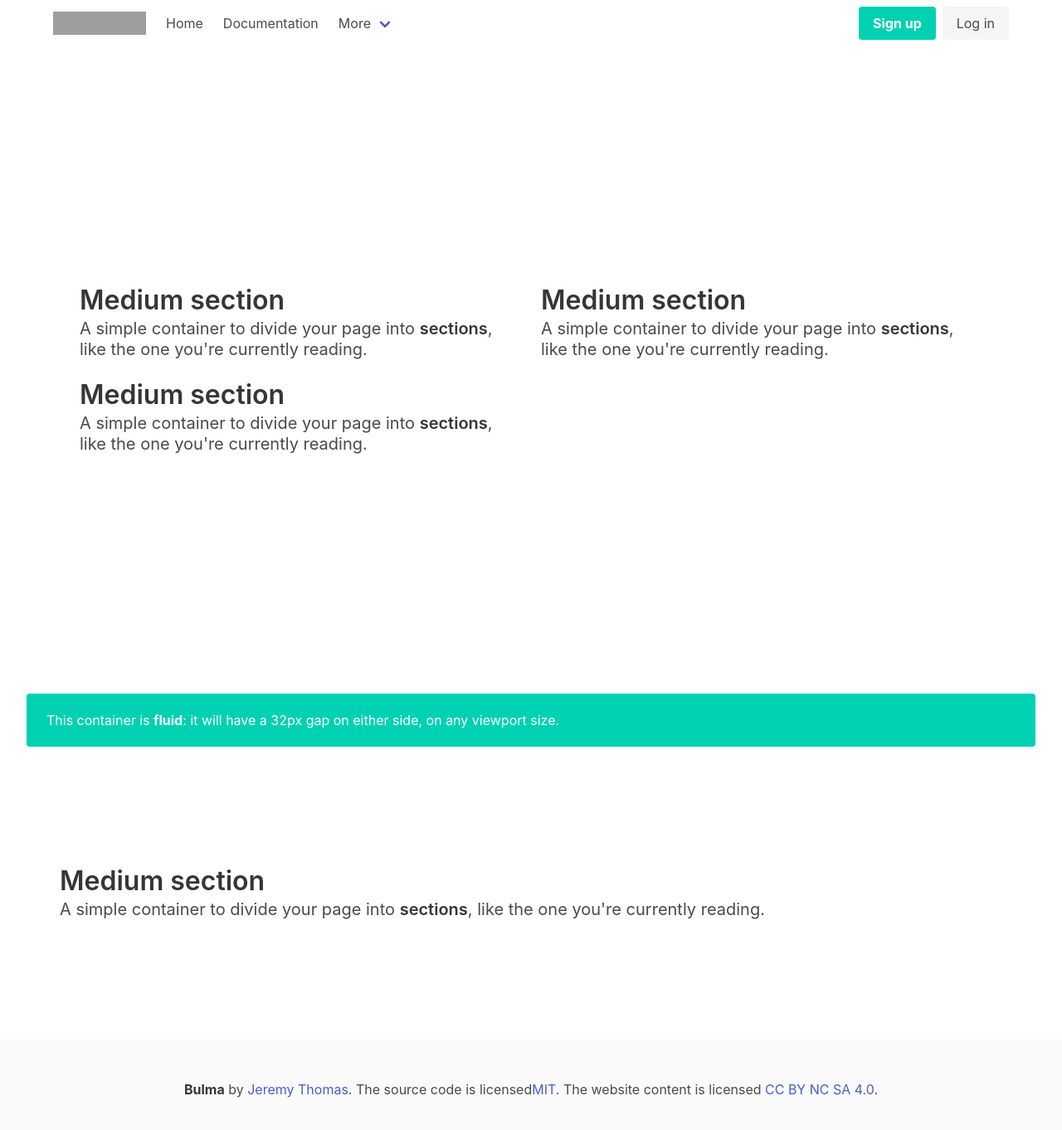
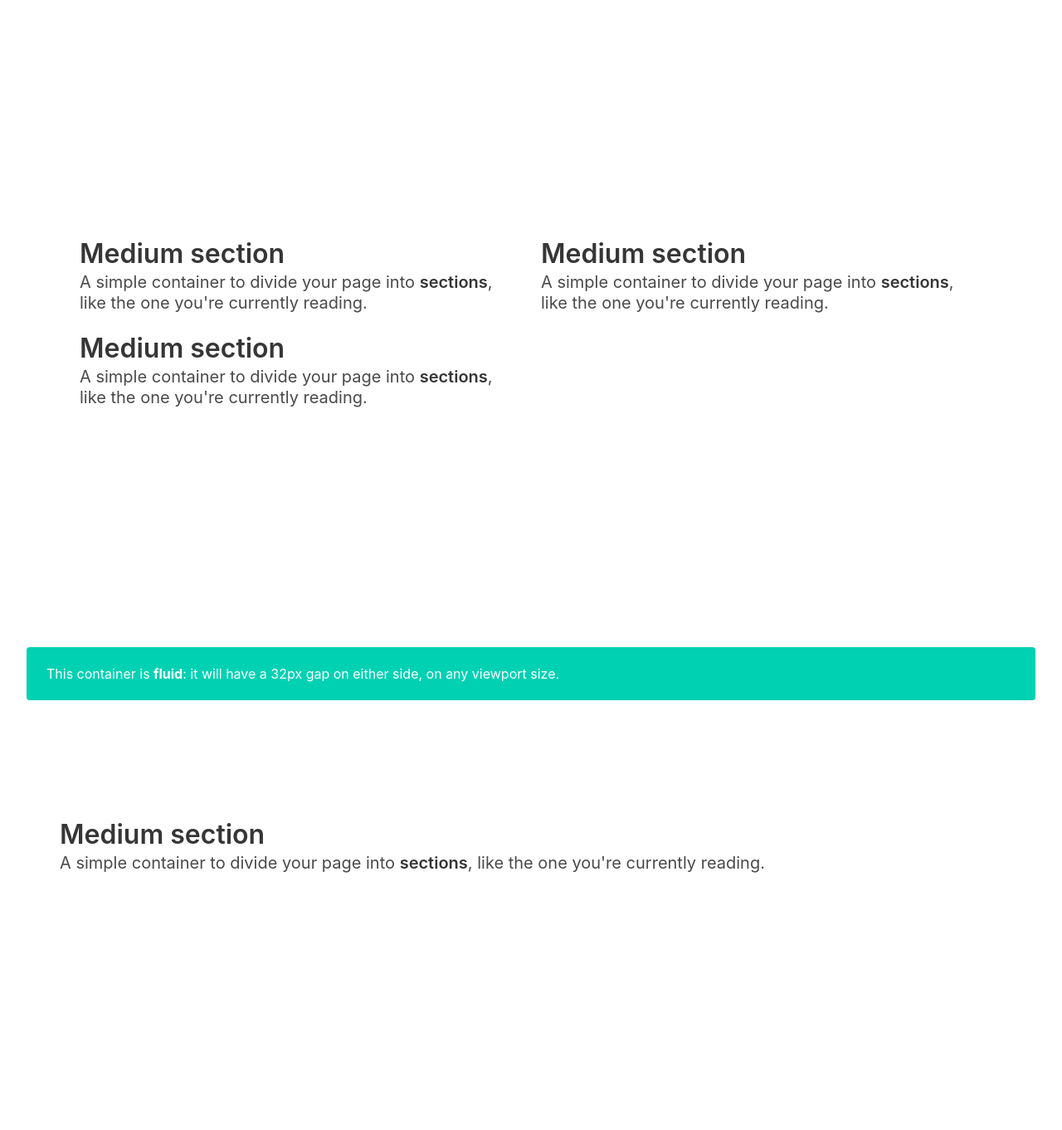
Before and after one commit to zerontec/alkemiChalle, a React (Create React App) app in the folder frontend/: page / in a window 1280 px wide. Shown: the top 1362 px of the page at 83% size. After the commit the page ends 1197 px from the top, so only its background shows below. Built offline with nearby package versions, Linux system fonts and the light colour scheme; grey boxes are pictures that could not be loaded.

Commit message:
changes in app

```diff
--- a/frontend/src/App.js
+++ b/frontend/src/App.js
@@ -1,11 +1,12 @@
 import React from 'react';
-import Navbar from './components/Navbar/Navbar';
-import Footer from './components/Footer/Footer';
+
+
 import { Route, Routes , BrowserRouter} from 'react-router-dom';
 
 const Home = React.lazy(() => import('./pages/Home/Home'));
 const Dashboard = React.lazy(() => import('./pages/Dashboard/Dashboard'));
-
+const Register = React.lazy(() => import ('./pages/Register/Register') );
+const Login = React.lazy(()=> import('./pages/Login/Login'));
 
 function App() {
 
@@ -14,15 +15,17 @@ function App() {
 
     <>
      <BrowserRouter>
-    <Navbar/>
+
     <Routes>
     <Route path="/" element=   { <React.Suspense fallback={<>...</>}><Home/></React.Suspense>  }/>
     <Route path='dashboard' element= {<React.Suspense fallback={<>...</>}><Dashboard/></React.Suspense> }/>
+    <Route path = 'register' element= {<React.Suspense fallback={<>...Cargando</>}><Register/></React.Suspense>}/>
+    <Route path = 'login' element= {<React.Suspense fallback={<>...Cargando</>}><Login/></React.Suspense>}/>
     </Routes>
 
 
 
-      <Footer/>
+
       </BrowserRouter>
     </>
 
```
